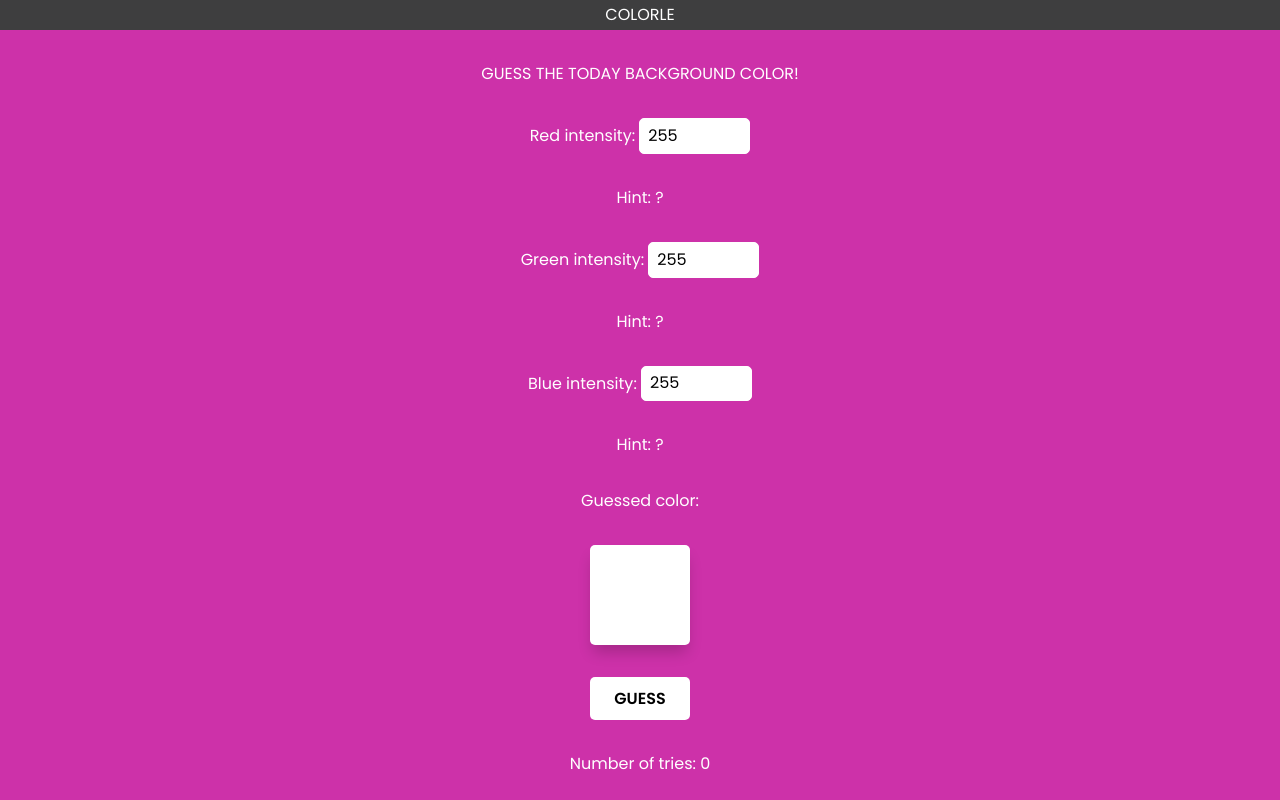
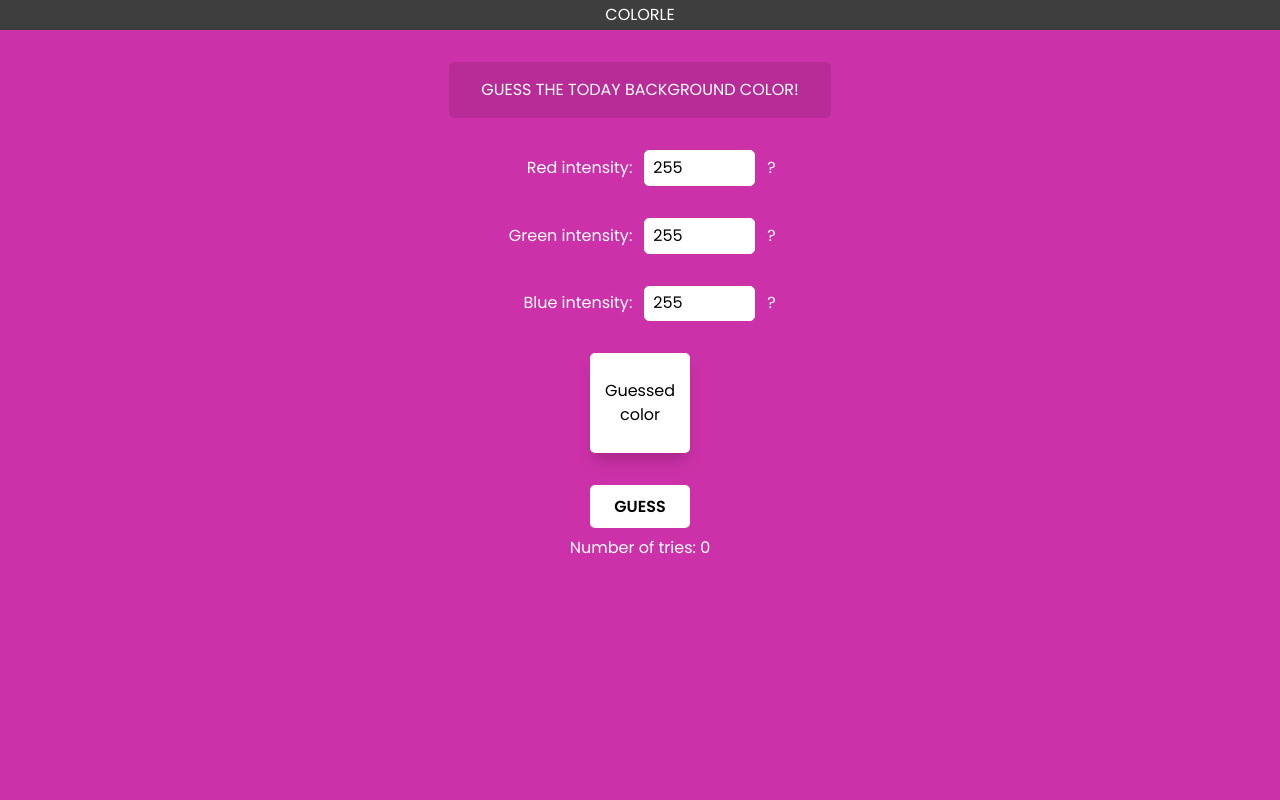
Before and after one commit to aurock-dev/colorle, a plain HTML site: page index.html in a window 1280 px wide. Drawn offline with nearby package versions, Linux system fonts and the light colour scheme.

Commit message:
💄 restyle inputs positionning and guessed color block

```diff
--- a/index.html
+++ b/index.html
@@ -15,26 +15,35 @@
             COLORLE
         </header>
 
-        <div>GUESS THE TODAY BACKGROUND COLOR!</div>
+        <div class="title">GUESS THE TODAY BACKGROUND COLOR!</div>
 
-        <label for="r-color">Red intensity:
+        <div>
+            <label for="r-color">
+                <span class="titleColor">Red intensity:</span>
                 <input type="number" name="r-color" id="r-color" value="255" min="0" max="255" step="1">
+                <span id="r-color-hint">?</span>
             </label>
-        <div>Hint: <span id="r-color-hint">?</span></div>
+        </div>
 
-        <label for="g-color">Green intensity:
+        <div>
+            <label for="g-color">
+                <span class="titleColor">Green intensity:</span>
                 <input type="number" name="g-color" id="g-color" value="255" min="0" max="255" step="1">
+                <span id="g-color-hint">?</span>
             </label>
-        <div>Hint: <span id="g-color-hint">?</span></div>
+        </div>
 
-        <label for="b-color">Blue intensity:
+        <div>
+            <label for="b-color">
+                <span class="titleColor">Blue intensity:</span>
                 <input type="number" name="b-color" id="b-color" value="255" min="0" max="255" step="1">
+                <span id="b-color-hint">?</span>
             </label>
-        <div>Hint: <span id="b-color-hint">?</span></div>
+        </div>
 
-        <label for="guessed-color">Guessed color:</label>
-        <div class="guessColor" id="guessed-color" name="guessed-color"></div>
+        <div class="guessColor" id="guessed-color">Guessed color</div>
 
+        <div>
             <button id="guess-button">GUESS</button>
             <div id="state-game-text">Number of tries: <span id="tries-number">0</span></div>
             <div class="hidden" id="colors-tries-container">
@@ -42,8 +51,8 @@
                 Green tries: <span  id="g-tries-number"></span> /
                 Blue tries: <span  id="b-tries-number"></span>
             </div>
-
             <div class="hidden" id="color-reminder-container">The color to guess was: <span id="color-reminder"></span></div>
+        </div>
     </body>
     <script src="script.js"></script>
 </html>
--- a/script.js
+++ b/script.js
@@ -54,6 +54,7 @@ function guessedColor(){
 
     let color = `rgb(${rColor}, ${gColor}, ${bColor})`;
     document.querySelector('#guessed-color').style.backgroundColor = color;
+    document.querySelector('#guessed-color').style.color = (rColor * 0.299 + gColor * 0.587 + bColor * 0.114) > 186 ? "#000000" : "#ffffff";
 
     compareColors(rColor, gColor, bColor);
     updateTries();
--- a/style.css
+++ b/style.css
@@ -163,6 +163,7 @@
     --clicked-color: rgb(207, 207, 207);
     --header-color: rgb(62, 62, 63);
 
+    --title-background-color: rgba(0,0,0,0.1);
     --box-shadow: 0px 10px 15px -3px rgba(0,0,0,0.2);
 }
 /* #endregion */
@@ -175,22 +176,6 @@ body{
     font-family: "Poppins", sans-serif;
     font-weight: 400;
     font-style: normal;
-}
-
-header{
-    display: flex;
-    justify-content: center;
-    width: 100%;
-    padding: 0.2em;
-    background-color: var(--header-color);
-}
-
-.guessColor{
-    width: 100px;
-    height: 100px;
-    border-radius: 5px;
-    background-color: var(--default-color);
-    box-shadow: var(--box-shadow);
 }
 
 button{
@@ -224,3 +209,48 @@ input:focus{
 body .hidden{
     display: none;
 }
+
+header{
+    display: flex;
+    justify-content: center;
+    width: 100%;
+    padding: 0.2em;
+    background-color: var(--header-color);
+}
+
+body>div{
+    display: flex;
+    flex-direction: column;
+    align-items: center;
+    gap: 0.5em;
+}
+
+.guessColor{
+    display: flex;
+    align-items: center;
+    justify-content: center;
+    text-align: center;
+    width: 100px;
+    height: 100px;
+    border-radius: 5px;
+    color: #000;
+    background-color: var(--default-color);
+    box-shadow: var(--box-shadow);
+}
+
+.title{
+    border-radius: 5px;
+    padding: 1em 2em;
+    background-color: var(--title-background-color);
+}
+
+label{
+    display: flex;
+    align-items: center;
+    gap: 0.75em;
+}
+
+.titleColor{
+    width: 8em;
+    text-align: end;
+}
```
Lines whose indentation alone changed are shown as unchanged.
